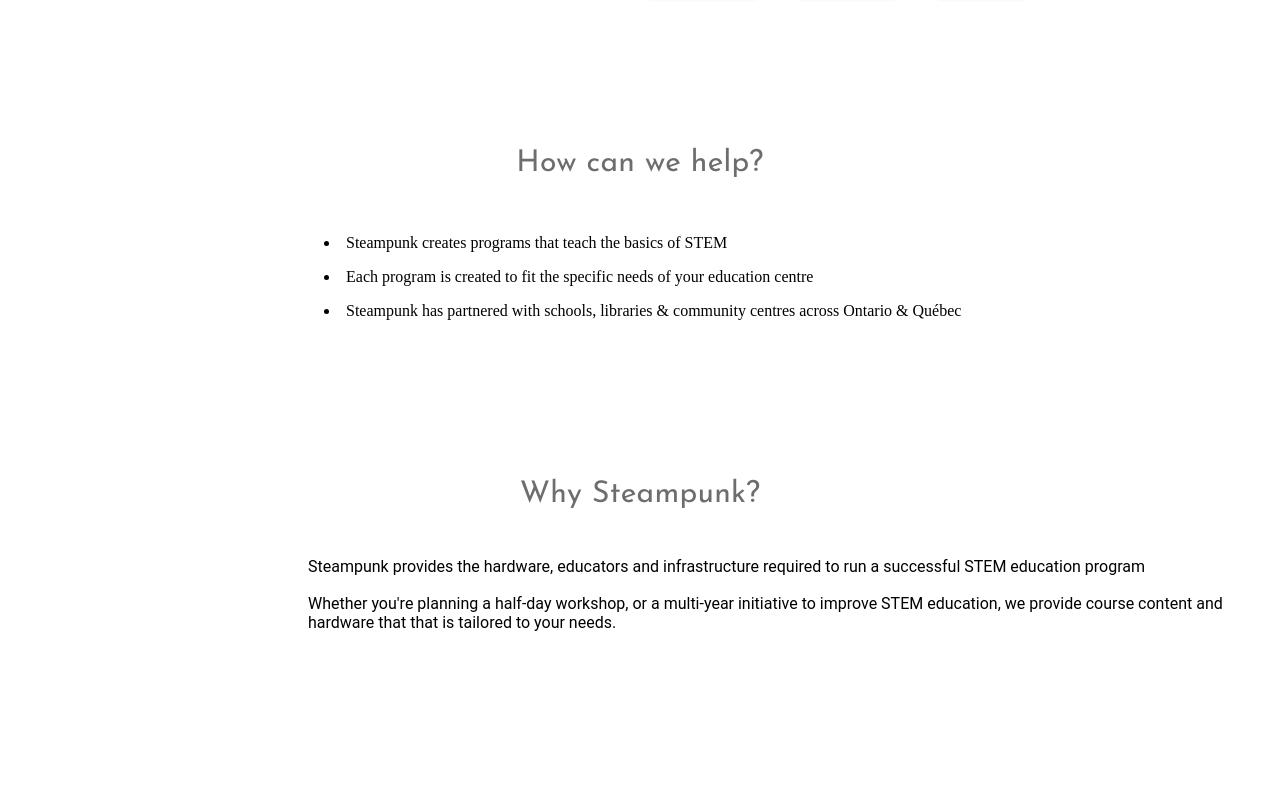
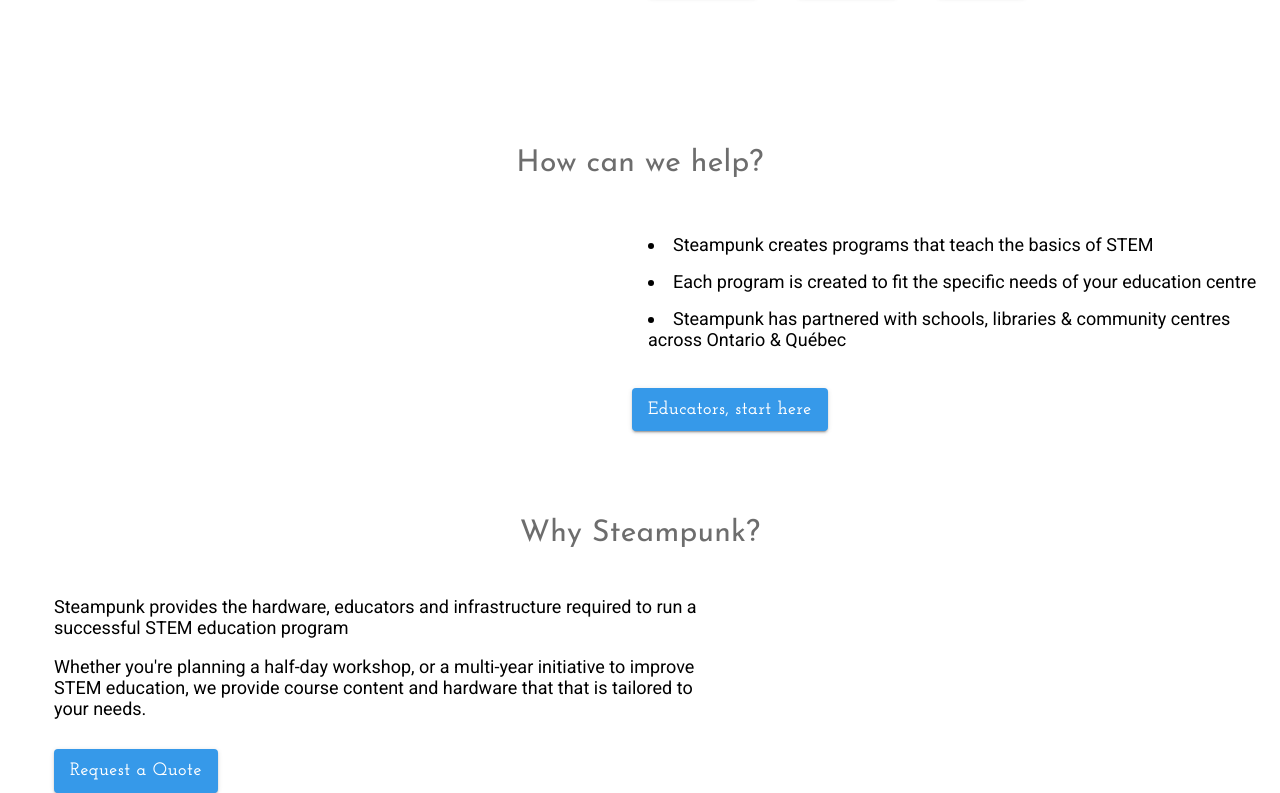
Before and after one commit to thePianoKid/SEG-3125-Project-2, a React (Create React App) app: page / in a window 1280 px wide. Shown: the part 488-1281 px from the top of the page. Before the commit the page ends 1120 px from the top, so only its background shows below. Built offline with nearby package versions, Linux system fonts and the light colour scheme.

Commit message:
Finished text for About and Service sections

```diff
--- a/src/components/pages/About.jsx
+++ b/src/components/pages/About.jsx
@@ -1,6 +1,8 @@
-import React from "react";
+import React, { forwardRef } from "react";
+import "../../style/fonts/roboto.css";
 import { styled } from "@mui/material/styles";
-import { Grid, ListItem, Typography } from "@mui/material";
+import { Grid, ListItem, Typography, Container } from "@mui/material";
+import ThemedButton from "../ThemedButton";
 
 const AboutTitle = styled(Typography)(() => ({
   margin: "auto",
@@ -10,28 +12,35 @@
   color: "#6D6D6D",
 }));
 
+const StyledListItem = styled(ListItem)(() => ({
+  fontFamily: "Roboto",
+  fontSize: "18px",
+}))
+
 function About() {
   return (
     <div>
       <AboutTitle sx={{ pt: 18, pb: 7 }}>How can we help?</AboutTitle>
       <Grid container spacing={2}>
-        <Grid xs={3}></Grid>
-        <Grid xs={9}>
-          <ListItem sx={{ display: "list-item" }}>
+        <Grid xs={6}></Grid>
+        <Grid xs={6}>
+          <StyledListItem sx={{ display: "list-item" }}>
             Steampunk creates programs that teach the basics of STEM
-          </ListItem>
-          <ListItem sx={{ display: "list-item" }}>
+          </StyledListItem>
+          <StyledListItem sx={{ display: "list-item" }}>
             Each program is created to fit the specific needs of your education
             centre
-          </ListItem>
-          <ListItem sx={{ display: "list-item" }}>
+          </StyledListItem>
+          <StyledListItem sx={{ display: "list-item" }}>
             Steampunk has partnered with schools, libraries & community centres
             across Ontario & Québec
-          </ListItem>
+          </StyledListItem>
+          <Container sx={{ pb: "30px" }}></Container>
+          <ThemedButton btnText={"Educators, start here"} />
         </Grid>
       </Grid>
     </div>
   );
 }
 
-export default About;
+export default forwardRef(About);
--- a/src/components/pages/Services.jsx
+++ b/src/components/pages/Services.jsx
@@ -1,7 +1,8 @@
 import React from "react";
-import { Typography } from "@mui/material";
+import { Container, Typography } from "@mui/material";
 import { styled } from "@mui/material/styles";
 import { Grid } from "@mui/material";
+import ThemedButton from "../ThemedButton";
 
 const ServicesTitle = styled(Typography)(() => ({
   margin: "auto",
@@ -11,27 +12,34 @@
   color: "#6D6D6D",
 }));
 
+const StyledParagraph = styled(Typography)(() => ({
+  fontFamily: "Roboto",
+  fontSize: "18px",
+}));
+
 function Services() {
   return (
     <div>
-      <ServicesTitle sx={{ pt: 18, pb: 7 }}>Why Steampunk?</ServicesTitle>
-      <Grid container spacing={2}>
-        <Grid xs={3}></Grid>
-        <Grid xs={9}>
-          <Typography variant="p" sx={{ fontFamily: "Roboto" }}>
+      <ServicesTitle sx={{ pt: 10, pb: 7 }}>Why Steampunk?</ServicesTitle>
+      <Grid container spacing={2} s>
+        <Grid xs={6} sx={{ ml: "70px" }}>
+          <StyledParagraph variant="p">
             Steampunk provides the hardware, educators and infrastructure
             required to run a successful STEM education program
-          </Typography>
+          </StyledParagraph>
 
           <br />
           <br />
 
-          <Typography variant="p" sx={{ fontFamily: "Roboto" }}>
+          <StyledParagraph variant="p">
             Whether you're planning a half-day workshop, or a multi-year
             initiative to improve STEM education, we provide course content and
             hardware that that is tailored to your needs.
-          </Typography>
+          </StyledParagraph>
+          <Container sx={{ pb: "30px" }}></Container>
+          <ThemedButton btnText={"Request a Quote"} />
         </Grid>
+        <Grid xs={6}></Grid>
       </Grid>
     </div>
   );
```
Lines whose indentation alone changed are shown as unchanged.
